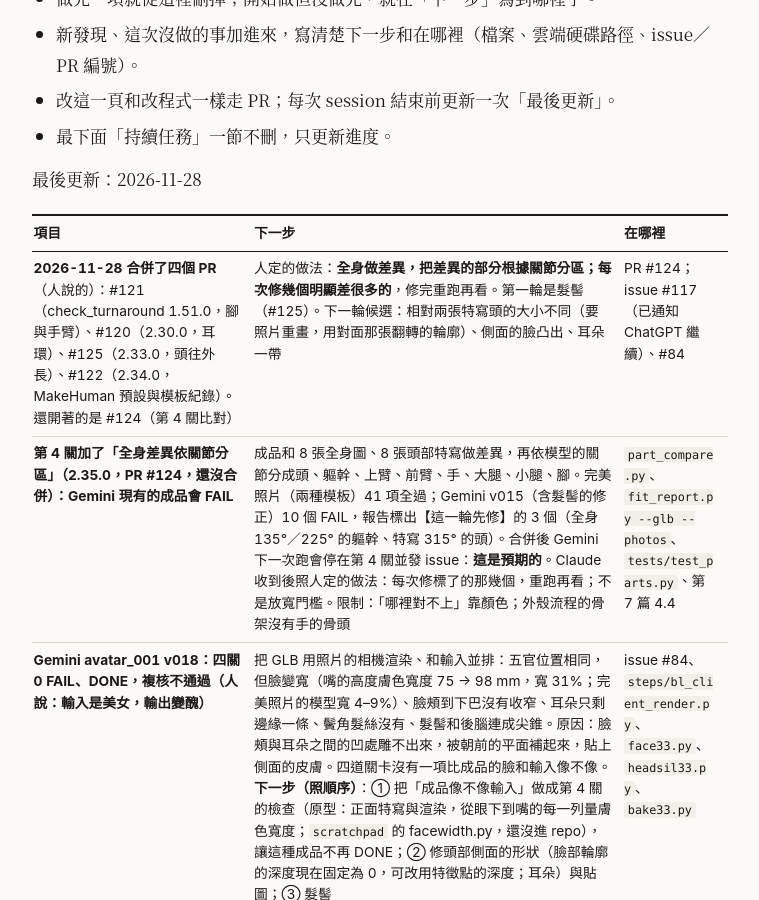
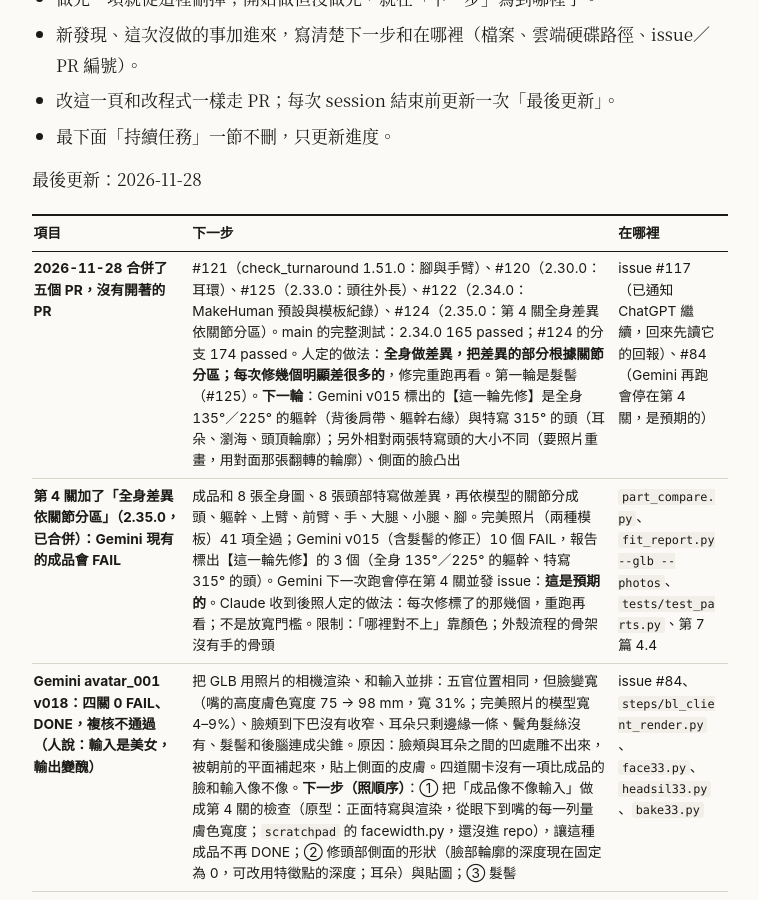
Before and after one commit to WangChengYeh/Avatar, a Jekyll site: the page built from docs/Handoff.md, in a window 1280 px wide and 900 px high, scrolled down 326 px. Shown: the whole window, without its empty margins (260-1019 px from the left). Built offline with Jekyll 4.4.1, drawn with Linux system fonts in a browser that asks for light colours; our own code applies the rules of GitHub Pages for plain Markdown files.

Commit message:
[Claude] Handoff: five pull requests merged, none open; what the next round is
Agent: Claude
Co-Authored-By: Claude Fable 5.2 <noreply@anthropic.com>

```diff
--- a/docs/Handoff.md
+++ b/docs/Handoff.md
@@ -14,8 +14,8 @@
 
 | 項目 | 下一步 | 在哪裡 |
 | --- | --- | --- |
-| **2026-11-28 合併了四個 PR**（人說的）：#121（check_turnaround 1.51.0，腳與手臂）、#120（2.30.0，耳環）、#125（2.33.0，頭往外長）、#122（2.34.0，MakeHuman 預設與模板紀錄）。還開著的是 #124（第 4 關比對）| 人定的做法：**全身做差異，把差異的部分根據關節分區；每次修幾個明顯差很多的**，修完重跑再看。第一輪是髮髻（#125）。下一輪候選：相對兩張特寫頭的大小不同（要照片重畫，用對面那張翻轉的輪廓）、側面的臉凸出、耳朵一帶 | PR #124；issue #117（已通知 ChatGPT 繼續）、#84 |
-| **第 4 關加了「全身差異依關節分區」（2.35.0，PR #124，還沒合併）：Gemini 現有的成品會 FAIL** | 成品和 8 張全身圖、8 張頭部特寫做差異，再依模型的關節分成頭、軀幹、上臂、前臂、手、大腿、小腿、腳。完美照片（兩種模板）41 項全過；Gemini v015（含髮髻的修正）10 個 FAIL，報告標出【這一輪先修】的 3 個（全身 135°／225° 的軀幹、特寫 315° 的頭）。合併後 Gemini 下一次跑會停在第 4 關並發 issue：**這是預期的**。Claude 收到後照人定的做法：每次修標了的那幾個，重跑再看；不是放寬門檻。限制：「哪裡對不上」靠顏色；外殼流程的骨架沒有手的骨頭 | `part_compare.py`、`fit_report.py --glb --photos`、`tests/test_parts.py`、第 7 篇 4.4 |
+| **2026-11-28 合併了五個 PR，沒有開著的 PR** | #121（check_turnaround 1.51.0：腳與手臂）、#120（2.30.0：耳環）、#125（2.33.0：頭往外長）、#122（2.34.0：MakeHuman 預設與模板紀錄）、#124（2.35.0：第 4 關全身差異依關節分區）。main 的完整測試：2.34.0 165 passed；#124 的分支 174 passed。人定的做法：**全身做差異，把差異的部分根據關節分區；每次修幾個明顯差很多的**，修完重跑再看。第一輪是髮髻（#125）。**下一輪**：Gemini v015 標出的【這一輪先修】是全身 135°／225° 的軀幹（背後肩帶、軀幹右緣）與特寫 315° 的頭（耳朵、瀏海、頭頂輪廓）；另外相對兩張特寫頭的大小不同（要照片重畫，用對面那張翻轉的輪廓）、側面的臉凸出 | issue #117（已通知 ChatGPT 繼續，回來先讀它的回報）、#84（Gemini 再跑會停在第 4 關，是預期的） |
+| **第 4 關加了「全身差異依關節分區」（2.35.0，已合併）：Gemini 現有的成品會 FAIL** | 成品和 8 張全身圖、8 張頭部特寫做差異，再依模型的關節分成頭、軀幹、上臂、前臂、手、大腿、小腿、腳。完美照片（兩種模板）41 項全過；Gemini v015（含髮髻的修正）10 個 FAIL，報告標出【這一輪先修】的 3 個（全身 135°／225° 的軀幹、特寫 315° 的頭）。Gemini 下一次跑會停在第 4 關並發 issue：**這是預期的**。Claude 收到後照人定的做法：每次修標了的那幾個，重跑再看；不是放寬門檻。限制：「哪裡對不上」靠顏色；外殼流程的骨架沒有手的骨頭 | `part_compare.py`、`fit_report.py --glb --photos`、`tests/test_parts.py`、第 7 篇 4.4 |
 | **Gemini avatar_001 v018：四關 0 FAIL、DONE，複核不通過（人說：輸入是美女，輸出變醜）** | 把 GLB 用照片的相機渲染、和輸入並排：五官位置相同，但臉變寬（嘴的高度膚色寬度 75 → 98 mm，寬 31%；完美照片的模型寬 4–9%）、臉頰到下巴沒有收窄、耳朵只剩邊緣一條、鬢角髮絲沒有、髮髻和後腦連成尖錐。原因：臉頰與耳朵之間的凹處雕不出來，被朝前的平面補起來，貼上側面的皮膚。四道關卡沒有一項比成品的臉和輸入像不像。**下一步（照順序）**：① 把「成品像不像輸入」做成第 4 關的檢查（原型：正面特寫與渲染，從眼下到嘴的每一列量膚色寬度；`scratchpad` 的 facewidth.py，還沒進 repo），讓這種成品不再 DONE；② 修頭部側面的形狀（臉部輪廓的深度現在固定為 0，可改用特徵點的深度；耳朵）與貼圖；③ 髮髻 | issue #84、`steps/bl_client_render.py`、`face33.py`、`headsil33.py`、`bake33.py` |
 | **改臉或頭的形狀之前先量真實模型** | 完美照片是已知模型渲染的：`python tests/face_truth.py tests/data/luna-v1.glb <luna 的 work>`、`… tests/data/body_rigged.glb <synth 的 work>`，得到 468 個特徵點的深度誤差。只看「照片之間合不合」的數字（輪廓外的比例、特徵點錯位）騙過我三次（2.23.0、2.27.0 的方案 B、2026-11-28 的兩個做法）。synth 的真實模型是一張平的臉（鼻尖 −0.3 mm），MediaPipe 仍標出 13 mm 的鼻子：它適合測「特徵點的成見」，不代表一般人 | `tests/face_truth.py`、第 5 篇「還沒解決的」 |
 | **臉頰上的接縫沒有關卡會擋** | 「像兩層」已處理：2.27.0 臉有起伏，2.28.0 正面特寫只擁有五官、往輪廓平滑淡出（臉頰上的線消失）。但現有的檢查都量不到這條線（頭部貼圖條紋 0、貼圖色差中位數不變），這次靠渲染圖與遮罩的單元測試驗收。剩下：臉頰上很淡的明暗（兩張特寫亮度不同）；耳朵與鬢角髮絲沒有重建（正面看臉變寬） | `steps/facemask.py`、`bake33.py`、技術報告第 6 篇 |
```
